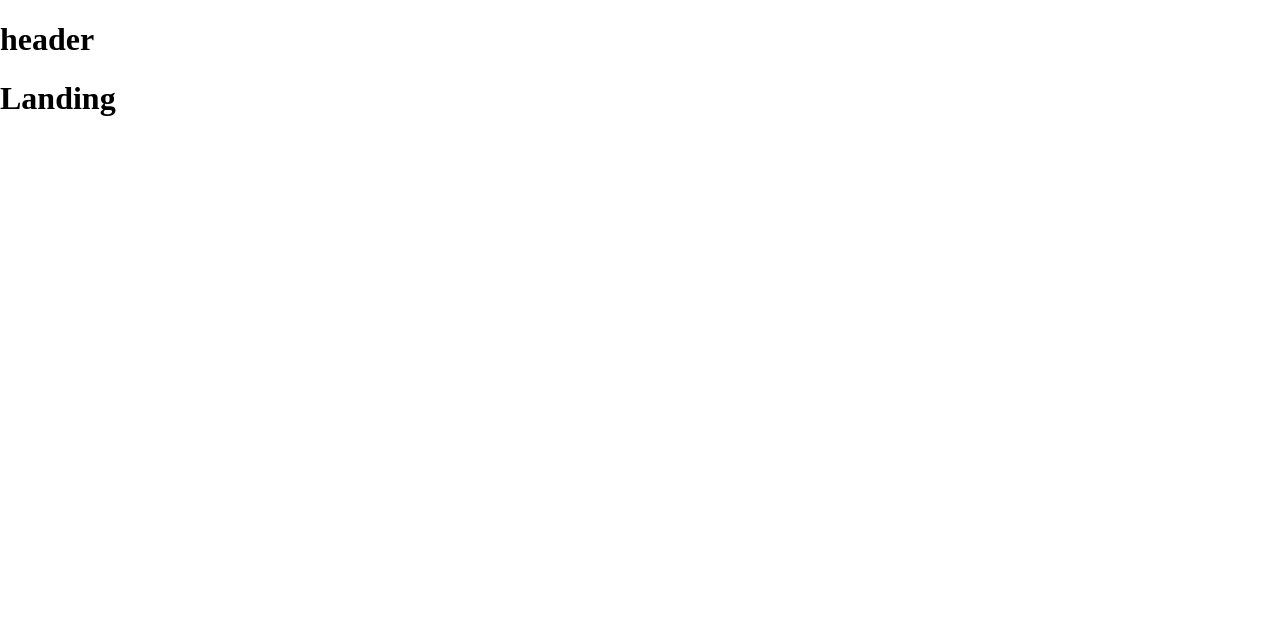
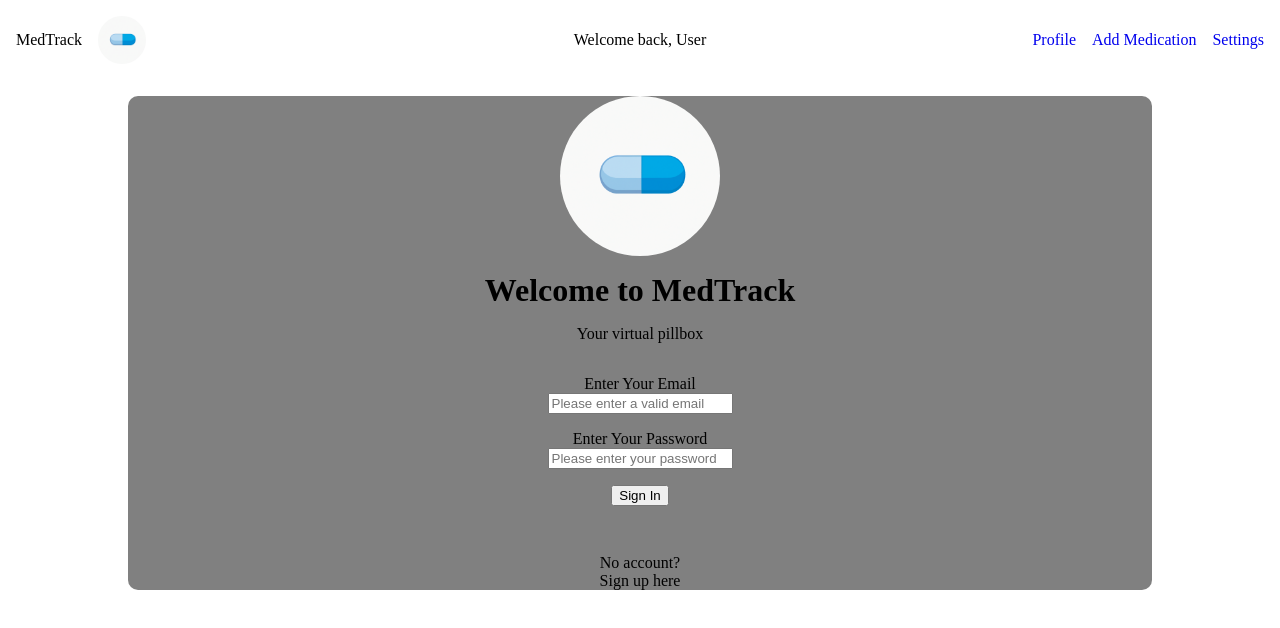
Before and after one commit to ryeetc/capstone-client, a React (Create React App) app: page / in a window 1280 px wide. Shown: the top 628 px of the page. Built offline with nearby package versions, Linux system fonts and the light colour scheme.

Commit message:
add moe files structure

```diff
--- a/src/App.scss
+++ b/src/App.scss
@@ -9,3 +9,7 @@ body{
 a {
     text-decoration: none;
 }
+
+h1, h2, h3, h4 {
+    margin: 0;
+}
--- a/src/components/header/Header.js
+++ b/src/components/header/Header.js
@@ -1,8 +1,25 @@
 import "./Header.scss"
+import Logo from "../../assets/images/Logo.png"
+import { NavLink } from "react-router-dom"
+
+
 
 const Header = () => {
     return (
-        <h1>header</h1>
+        <header className="header">
+            <div className="header__left">
+                <span className="header__name">MedTrack</span>
+                <img src={Logo} alt="Logo" className="header__logo"></img>
+            </div>
+            <div className="header__profile">
+                <span className="header__welcome">Welcome back, User</span>
+            </div>
+            <nav className="header__nav">
+                <NavLink>Profile</NavLink>
+                <NavLink>Add Medication</NavLink>
+                <NavLink>Settings</NavLink>
+            </nav>
+        </header>
     )
 }
 
--- a/src/components/header/Header.scss
+++ b/src/components/header/Header.scss
@@ -0,0 +1,32 @@
+.header {
+    display: flex;
+    justify-content: space-between;
+    align-items: center;
+    padding: 1rem;
+    overflow: hidden;
+
+    &__profile {
+        display: flex;
+        justify-content: center;
+        width: 20rem;
+    }
+
+    &__left {
+        display: flex;
+        align-items: center;
+        gap: 1rem;
+        width: 20rem;
+    }
+
+    &__logo {
+        width: 3rem;
+        border-radius: 50%;
+    }
+
+    &__nav {
+        display: flex;
+        justify-content: right;
+        gap: 1rem;
+        width: 20rem;
+    }
+}
--- /dev/null
+++ b/src/components/medCard/MedCard.js
@@ -0,0 +1,32 @@
+import "./MedCard.scss"
+import Logo from "../../assets/images/Logo.png"
+
+const MedCard = ({med}) => {
+    const medname = med.med_name
+    const meddose = med.dosage
+    const amount = med.amount
+    const interval = med.interval
+    console.log(medname)
+
+    return (
+        <main className="med">
+            <div className="med__image--holder">
+                <img src={Logo} alt="pill" className="med__image"></img>
+            </div>
+            <div className="med__div">
+                <h3 className="med__name">{medname}</h3>
+            </div>
+            <div className="med__info">
+                <span className="med__span">{meddose}</span>
+                <span className="med__span">{amount}</span>
+                <span className="med__span">{interval}</span>
+            </div>
+            <div className="med__button--holder">
+                <button className="med__button">Taken</button>
+            </div>
+        </main>
+
+    )
+}
+
+export default MedCard
--- /dev/null
+++ b/src/components/medCard/MedCard.scss
@@ -0,0 +1,3 @@
+.med__image {
+    width: 2rem;
+}
--- a/src/pages/addMed/AddMed.js
+++ b/src/pages/addMed/AddMed.js
@@ -1,8 +1,77 @@
 import "./AddMed.scss"
+import { useParams, useNavigate } from "react-router-dom"
+import axios from "axios"
+import { useState, useRef } from "react"
 
 const AddMed = () => {
+
+    const {userid} = useParams()
+    const navigate = useNavigate()
+    const token = localStorage.authToken
+    const selectRef = useRef()
+    const [isWeekly, setIsWeekly] = useState(false)
+    const [status, setStatus ] = useState(false)
+
+    const handleChangeClick = () => {
+        setStatus(true)
+    }
+
+    const addMedSubmit = (e) => {
+        e.preventDefault()
+
+        const name = e.target.medname.value
+        const dosage = e.target.dosage.value
+        const interval = e.target.interval.value
+        const amount = e.target.amount.value
+
+        axios.post(`http://localhost:8080/${userid}/add`,{
+            "name": name,
+            "amount": amount,
+            "dosage": dosage,
+            "id": userid,
+            "interval": interval
+        }, { headers: {
+            Authorization: `Bearer ${token}`
+        },})
+            .then((response)=>{
+                navigate(`/${userid}`)
+            })
+
+    }
+
+
+
+
+
     return (
-        <h1>AddMed</h1>
+        <main className="add">
+            <div className="add__title">
+                <h1 className="add__title--label">Add New Medication</h1>
+            </div>
+            <form ref={selectRef} className="add__form" onSubmit={addMedSubmit}>
+                <label className="add__form--label"> Medication Name
+                    <input name="medname" className="add__form--input" placeholder="Enter medication name"></input>
+                </label>
+                <label className="add__form--label"> Dosage
+                    <input name="dosage" className="add__form--input" placeholder="Enter dosage"></input>
+                </label>
+                <label className="add__form--label interval"> Interval
+                    <input onChange={handleChangeClick} type="radio" id="Hourly" className="add__form--input" name="interval" value="Hourly"></input>
+                    <label htmlFor="Hourly">Hourly</label>
+                    <input type="radio" id="Daily" className="add__form--input" name="interval" value="Daily"></input>
+                    <label htmlFor="Daily">Daily</label>
+                    <input type="radio" id="Weekly" className="add__form--input" name="interval" value="Weekly"></input>
+                    <label htmlFor="Weekly">Weekly</label>
+                </label>
+                <label className="add__form--label">If weekly, how many weeks between doses?
+                    <input type="number" className="add__form--input"></input>
+                </label>
+                <label className="add__form--label"> Amount (optional)
+                    <input name="amount" className="add__form--input" placeholder="Enter the current prescription amount"></input>
+                </label>
+                <button className="add__form--submit">Add Medication</button>
+            </form>
+        </main>
     )
 }
 
--- a/src/pages/home/Home.js
+++ b/src/pages/home/Home.js
@@ -1,9 +1,56 @@
 import "./Home.scss"
+import { useEffect, useState } from "react"
+import { useParams, useNavigate } from "react-router-dom"
+import axios from "axios"
+import MedCard from "../../components/medCard/MedCard"
 
 const Home = () => {
+    const navigate = useNavigate()
+    const {userid} = useParams()
+    const token = localStorage.authToken
+    const [meds, setMeds] = useState(null)
+
+    const handleAddClick = ()=>{
+        navigate(`/${userid}/add`)
+    }
+
+
+    useEffect(()=>{
+        const user = axios.get(`http://localhost:8080/${userid}`, {
+            headers: {
+                Authorization: `Bearer ${token}`
+            }
+        })
+        user
+            .then((response)=>{
+                console.log(response.data)
+                setMeds(response.data)
+                console.log(meds)
+            })
+    }, [])
+
+    if(!meds) {
+        return (
+            <h1>Loading . . .</h1>
+        )
+    }
+
+
     return (
-        <h1>Home</h1>
+           <div className="home">
+                {meds.map((med)=>{
+                    return (
+                        <MedCard key={med.id} medname={med.med_name} med={med} />
+                    )
+                })}
+                <div className="home__add">
+                    <span className="home__add--label">Click here to add a new medication</span>
+                    <button className="home__add--button" onClick={handleAddClick}>+</button>
+                </div>
+           </div>
     )
+
+
 }
 
 export default Home
--- a/src/pages/landing/Landing.js
+++ b/src/pages/landing/Landing.js
@@ -1,8 +1,54 @@
 import "./Landing.scss"
+import Logo from "../../assets/images/Logo.png"
+import axios from "axios"
+import {useNavigate} from "react-router-dom"
 
 const Landing = () => {
+
+    const navigate = useNavigate()
+
+    const handleLoginClick = (event) => {
+        event.preventDefault()
+        const email = event.target.email.value
+        const pass = event.target.password.value
+        axios.post("http://localhost:8080/login", {
+            email: email,
+            password: pass
+        })
+            .then((response)=>{
+                const id = response.data.data[0].id
+                if (response.data.token.length > 20) {
+                    localStorage.authToken = response.data.token
+                    navigate(`/${id}`)
+                }
+
+            })
+            .catch((error)=>{
+                console.log(error)
+            })
+    }
+
     return (
-        <h1>Landing</h1>
+        <main className="landing">
+            <div className="landing__top">
+                <img className="landing__logo" src={Logo} alt="Logo"></img>
+                <h1 className="landing__welcome">Welcome to MedTrack</h1>
+                <p className="landing__intro">Your virtual pillbox</p>
+            </div>
+            <form className="landing__form" onSubmit={handleLoginClick}>
+                <label className="landing__form--label"> Enter Your Email
+                    <input name="email" className="landing__form--input" placeholder="Please enter a valid email"></input>
+                </label>
+                <label className="landing__form--label"> Enter Your Password
+                    <input name="password" className="landing__form--input" placeholder="Please enter your password"></input>
+                </label>
+                <button className="landing__form--button" >Sign In</button>
+            </form>
+            <div className="landing__cta">
+                <span className="landing__cta--label">No account?</span>
+                <span className="landing__cta--label">Sign up here</span>
+            </div>
+        </main>
     )
 }
 
--- a/src/pages/landing/Landing.scss
+++ b/src/pages/landing/Landing.scss
@@ -0,0 +1,46 @@
+.landing {
+    background-color: grey;
+    border-radius: 10px;
+    margin: 1rem 10% 0rem 10%;
+
+    &__top {
+        display: flex;
+        flex-direction: column;
+        align-items: center;
+        margin-bottom: 2rem;
+        gap: 1rem;
+    }
+
+    &__logo {
+        width: 10rem;
+        border-radius: 50%;
+    }
+
+    &__welcome{
+        margin: 0rem;
+    }
+
+    &__intro {
+        margin: 0rem;
+    }
+
+    &__form {
+        display: flex;
+        flex-direction: column;
+        align-items: center;
+        gap: 1rem;
+    }
+
+    &__cta {
+        display: flex;
+        flex-direction: column;
+        margin-top: 3rem;
+        align-items: center;
+    }
+}
+
+label{
+    display: flex;
+    flex-direction: column;
+    align-items: center;
+}
```
Also changed, not shown: src/assets/images/Logo.png (added).
